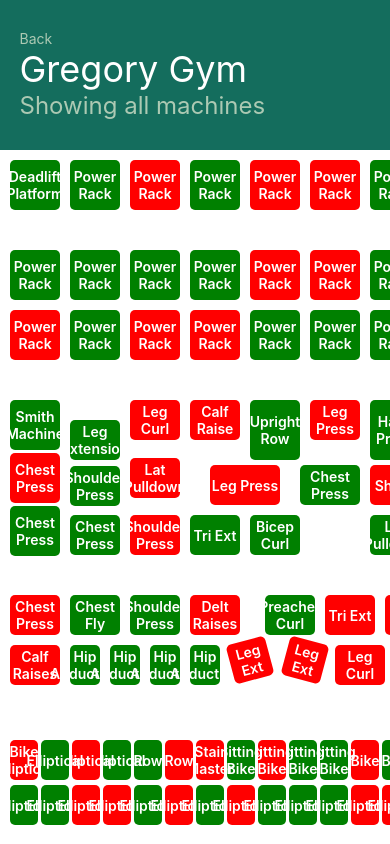
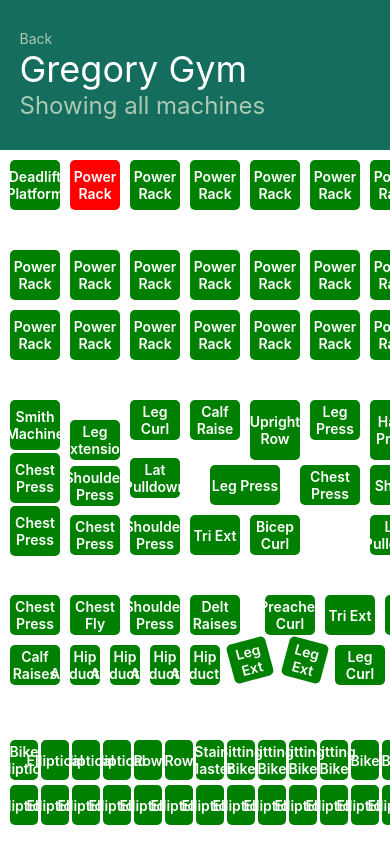
Before and after one commit to convergent-gym/mobile-app, a React Native app: screen /GymScreen in a window 390 px wide. Built offline with nearby package versions, Linux system fonts and the light colour scheme; no server answers; the database is empty.

Commit message:
Firestore integration

```diff
--- a/src/pages/GymScreen/GymScreen.tsx
+++ b/src/pages/GymScreen/GymScreen.tsx
@@ -1,12 +1,19 @@
-import React from 'react'
+import React, { useState } from 'react'
 import { BrandColor, PrimaryColor } from '../../constants/theme';
 import { StyleSheet, Text, View, SafeAreaView, ScrollView, TouchableOpacity, Touchable } from 'react-native';
 import { TestMap } from '../../api/testData';
 import LinkButton from '../../components/LinkButton/LinkButton';
 import Map from '../../api/types/map';
 import { MachineStatus } from '../../api/types/machine';
+import { db } from '../../../firebaseConfig';
+import { collection, onSnapshot, getDoc, doc } from 'firebase/firestore';
 
 export default function GymScreen({navigation}) {
+
+    const [data, setData] = useState();
+    onSnapshot(doc(db, 'SwoleManGym', 'machine1'), (doc) => {
+        setData(doc.data().occupied);
+    })
 
     function getMapBounds(map: Map) {
         let max_width = -1;
@@ -43,10 +50,11 @@ export default function GymScreen({navigation}) {
             <View style={{width: getMapBounds(TestMap).max_width, height: getMapBounds(TestMap).max_height}}></View>
                 {
                     TestMap.items.map((item, i)=>{
-                        item.status = Math.random() > .4 ? MachineStatus.Open : MachineStatus.Taken;
+                        //item.status = Math.random() > .4 ? MachineStatus.Open : MachineStatus.Taken;
+                        item.status = MachineStatus.Open;
                         return(
-                            <View style={[styles.machineContainer, { transform: item.rotation == 0 ? "none" : "rotate("+item.rotation+"deg)", left: item.x_pos, top: item.y_pos,  height: item.height,  width: item.width, backgroundColor: item.status  === MachineStatus.Open ? "green" : "red"}]}>
-                               <TouchableOpacity onPress={()=>{navigation.navigate("MachineDetailScreen")}}>
+                            <View style={[styles.machineContainer, { transform: item.rotation == 0 ? "none" : "rotate("+item.rotation+"deg)", left: item.x_pos, top: item.y_pos,  height: item.height,  width: item.width, backgroundColor: item.id == "machine_1" ? (data ? "green" : "red") : (item.status  === MachineStatus.Open ? "green" : "red")}]}>
+                               <TouchableOpacity onPress={()=>{navigation.navigate("MachineDetailScreen", { item: item })}}>
                                     <Text style={styles.machineText}>{item.name}</Text>
                                </TouchableOpacity>
                             </View>
```
Also changed, not shown: 1 other file (tests, documents, lock files or other folders).
